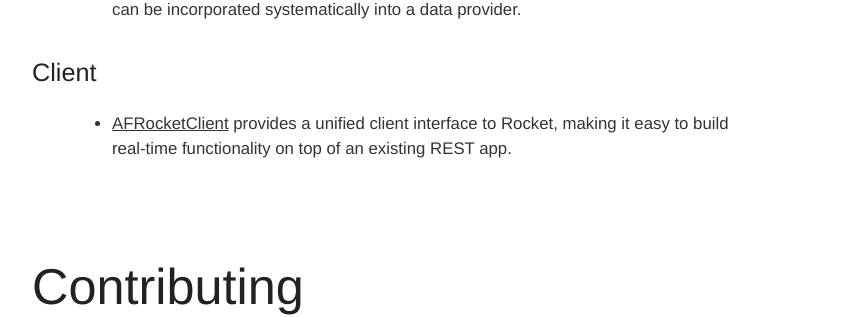
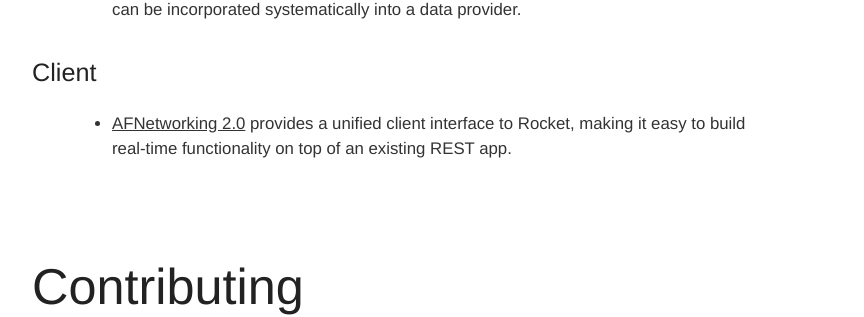
Before and after one commit to johann8384/rocket.github.io, a Jekyll site: the page built from index.md, in a window 1280 px wide and 900 px high, scrolled down 4422 px. Shown: the part 146-463 px from the top of the window, without its empty margins (193-1057 px from the left). Built offline with Jekyll 4.4.1, drawn with Linux system fonts in a browser that asks for light colours; comment, search, counter and statistics services are not loaded.

Commit message:
Updating reference implementations

```diff
--- a/index.md
+++ b/index.md
@@ -156,11 +156,11 @@ Although the specification is described primarily in terms of applying a set of
 
 ### Server
 
-- [Rack::Scaffold](https://github.com/mattt/rack-scaffold) has an [experimental branch](https://github.com/mattt/rack-scaffold/tree/experimental-rocket) that demonstrates how server-sent events can be incorporated systematically into a data provider.
+- [Rack::Scaffold](https://github.com/mattt/rack-scaffold) has an [experimental branch](https://github.com/mattt/rack-scaffold/tree/experimental-sse) that demonstrates how server-sent events can be incorporated systematically into a data provider.
 
 ### Client
 
-- [AFRocketClient](https://github.com/AFNetworking/AFRocketClient) provides a unified client interface to Rocket, making it easy to build real-time functionality on top of an existing REST app.
+- [AFNetworking 2.0](https://github.com/AFNetworking/AFNetworking/blob/2.0/AFNetworking/AFHTTPClient%2BRocket.h) provides a unified client interface to Rocket, making it easy to build real-time functionality on top of an existing REST app.
 
 # Contributing
 
```
